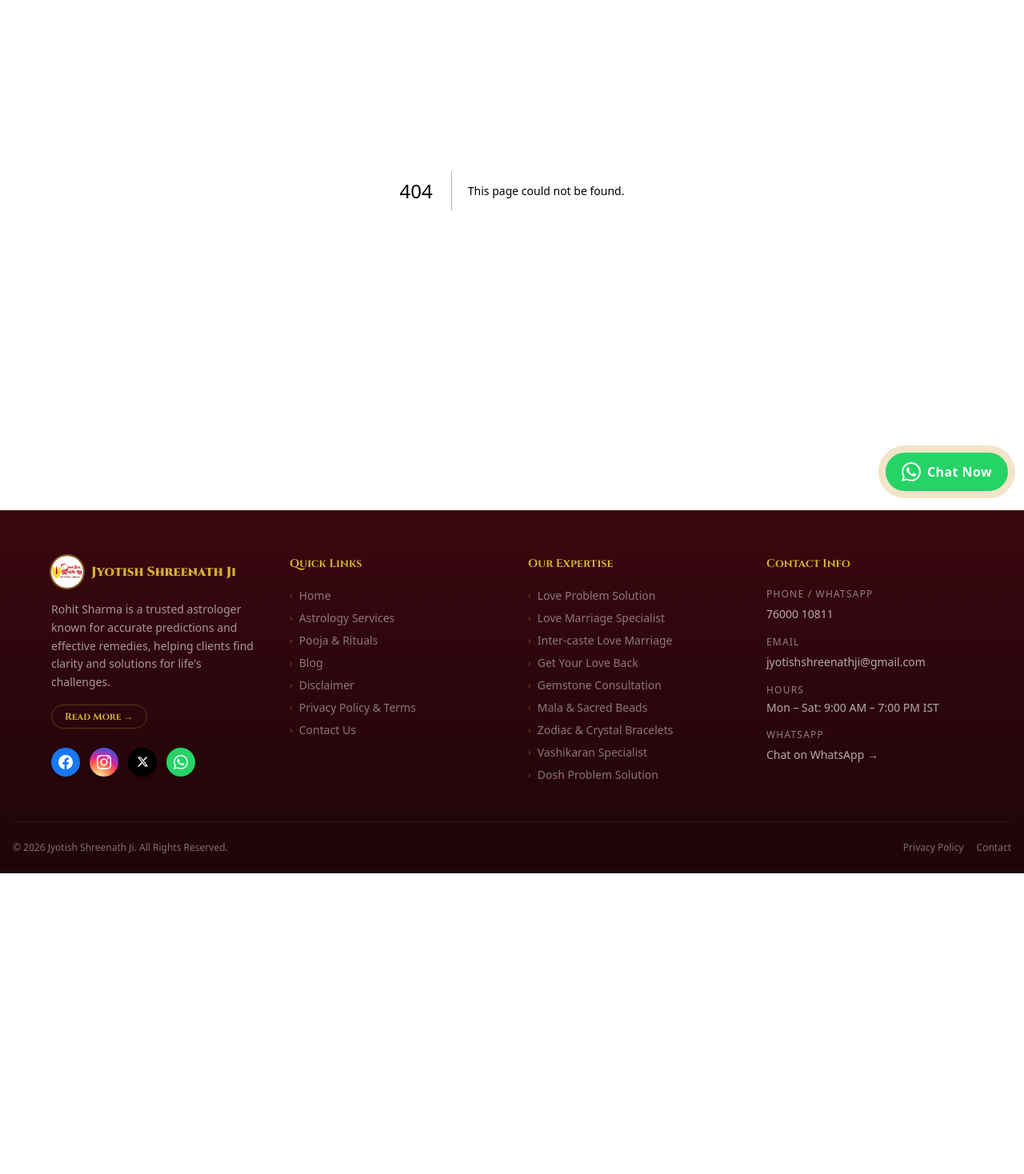
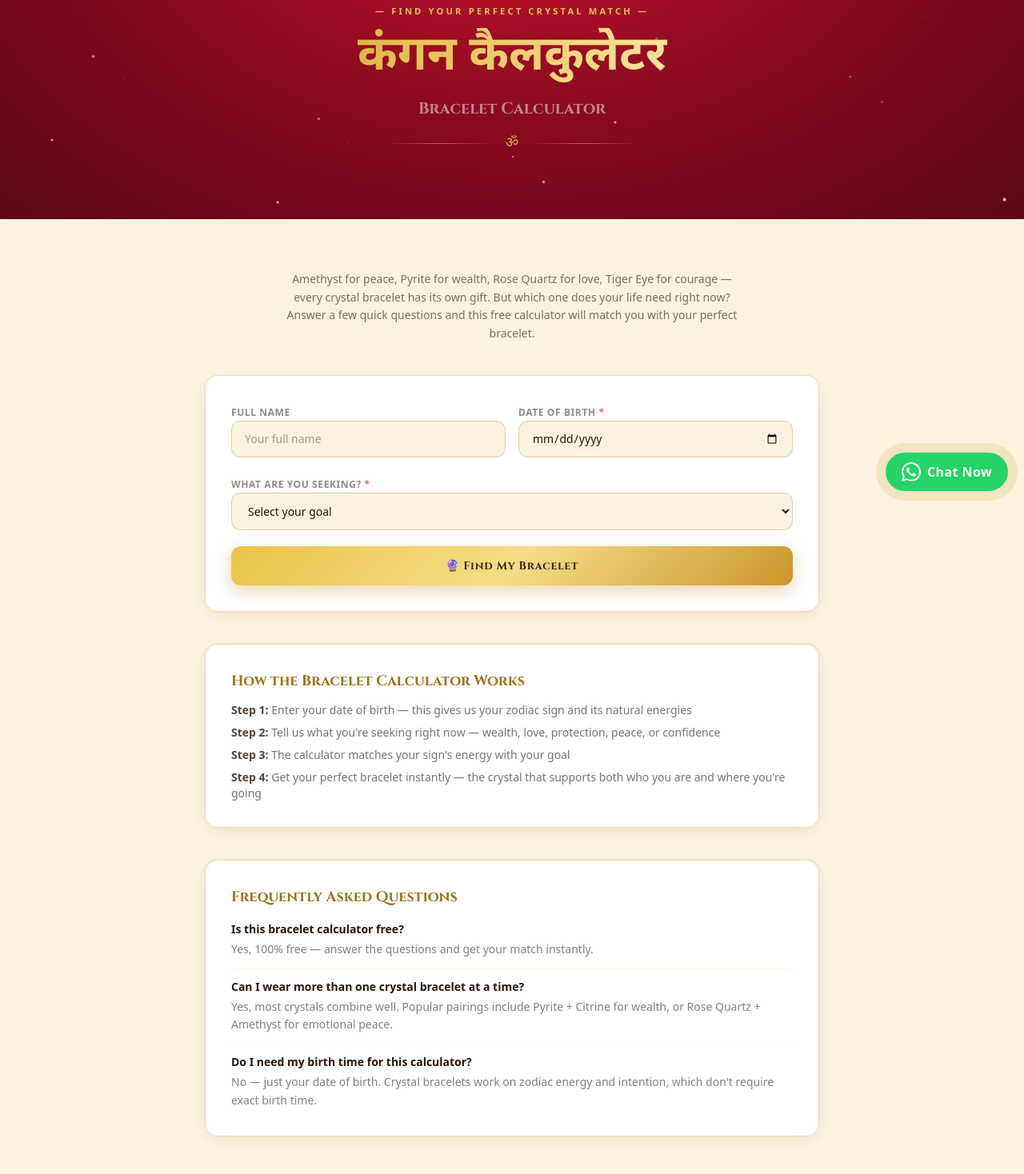
Before and after one commit to Sanchitjha/Astrologer, a Next.js app: page /calculators/bracelet in a window 1280 px wide. Before the commit this address had no page. Shown: the part 162-1630 px from the top of the page at 80% size. Before the commit the page ends 1254 px from the top, so only its background shows below. Built offline with nearby package versions, Linux system fonts and the light colour scheme.

Commit message:
feat: add new bracelet calculator page with SEO metadata and instruction guide

```diff
--- /dev/null
+++ b/app/calculators/bracelet/page.js
@@ -0,0 +1,68 @@
+import PageHeader from '@/components/PageHeader';
+import BraceletCalculator from '@/components/BraceletCalculator';
+
+export const metadata = {
+  title: 'Free Bracelet Calculator | Which Crystal Bracelet Should I Wear?',
+  description: 'Which crystal bracelet is right for you? Use this free bracelet calculator — answer a few questions and get your perfect bracelet match instantly.',
+  keywords: ['bracelet calculator', 'crystal bracelet finder', 'which bracelet should i wear'],
+  openGraph: {
+    title: 'Free Bracelet Calculator | Jyotish Shreenath Ji',
+    description: 'Find your perfect crystal bracelet match instantly.',
+    images: ['/logo.jpg'],
+  },
+};
+
+export default function BraceletCalculatorPage() {
+  return (
+    <>
+      <PageHeader
+        title="Bracelet Calculator"
+        titleHindi="कंगन कैलकुलेटर"
+        subtitle="Find Your Perfect Crystal Match"
+        crumbs={[{ label: 'Calculators', href: '/calculators' }, { label: 'Bracelet Calculator' }]}
+      />
+
+      <main className="bg-[#FBF3E0] py-16 px-4">
+        <div className="max-w-3xl mx-auto space-y-10">
+          <p className="text-[#2A1408]/60 text-sm leading-relaxed text-center max-w-xl mx-auto">
+            Amethyst for peace, Pyrite for wealth, Rose Quartz for love, Tiger Eye for courage — every
+            crystal bracelet has its own gift. But which one does your life need right now? Answer a
+            few quick questions and this free calculator will match you with your perfect bracelet.
+          </p>
+
+          <BraceletCalculator />
+
+          <div className="glass-card rounded-2xl p-8 space-y-3">
+            <h2 className="text-[#9E7016] font-bold text-lg" style={{ fontFamily: 'var(--font-cinzel)' }}>
+              How the Bracelet Calculator Works
+            </h2>
+            <ul className="space-y-2 text-sm text-[#2A1408]/60">
+              <li><strong className="text-[#2A1408]/80">Step 1:</strong> Enter your date of birth — this gives us your zodiac sign and its natural energies</li>
+              <li><strong className="text-[#2A1408]/80">Step 2:</strong> Tell us what you&apos;re seeking right now — wealth, love, protection, peace, or confidence</li>
+              <li><strong className="text-[#2A1408]/80">Step 3:</strong> The calculator matches your sign&apos;s energy with your goal</li>
+              <li><strong className="text-[#2A1408]/80">Step 4:</strong> Get your perfect bracelet instantly — the crystal that supports both who you are and where you&apos;re going</li>
+            </ul>
+          </div>
+
+          <div className="glass-card rounded-2xl p-8 space-y-4">
+            <h2 className="text-[#9E7016] font-bold text-lg" style={{ fontFamily: 'var(--font-cinzel)' }}>
+              Frequently Asked Questions
+            </h2>
+            <div className="space-y-3">
+              {[
+                { q: 'Is this bracelet calculator free?', a: 'Yes, 100% free — answer the questions and get your match instantly.' },
+                { q: 'Can I wear more than one crystal bracelet at a time?', a: 'Yes, most crystals combine well. Popular pairings include Pyrite + Citrine for wealth, or Rose Quartz + Amethyst for emotional peace.' },
+                { q: 'Do I need my birth time for this calculator?', a: 'No — just your date of birth. Crystal bracelets work on zodiac energy and intention, which don\'t require exact birth time.' },
+              ].map((f) => (
+                <div key={f.q} className="border-b border-[#D4AF37]/10 pb-3 last:border-0 last:pb-0">
+                  <p className="text-[#2A1408] font-semibold text-sm mb-1">{f.q}</p>
+                  <p className="text-[#2A1408]/55 text-sm leading-relaxed">{f.a}</p>
+                </div>
+              ))}
+            </div>
+          </div>
+        </div>
+      </main>
+    </>
+  );
+}
```
